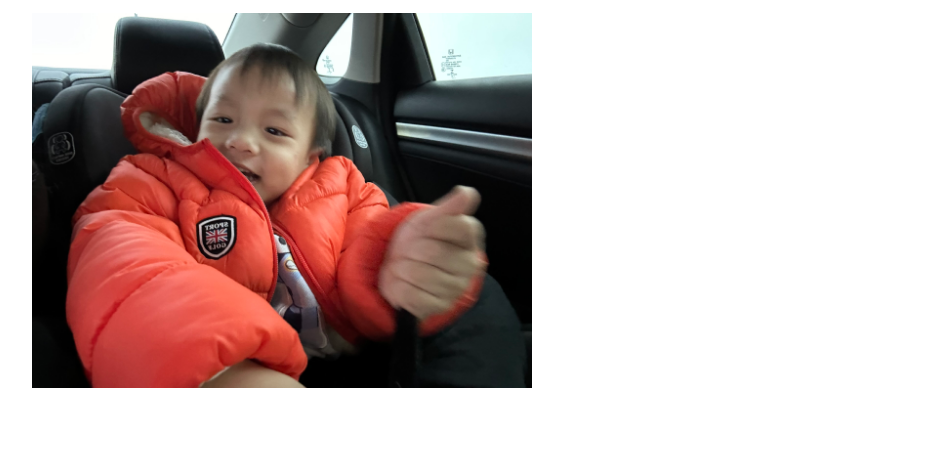
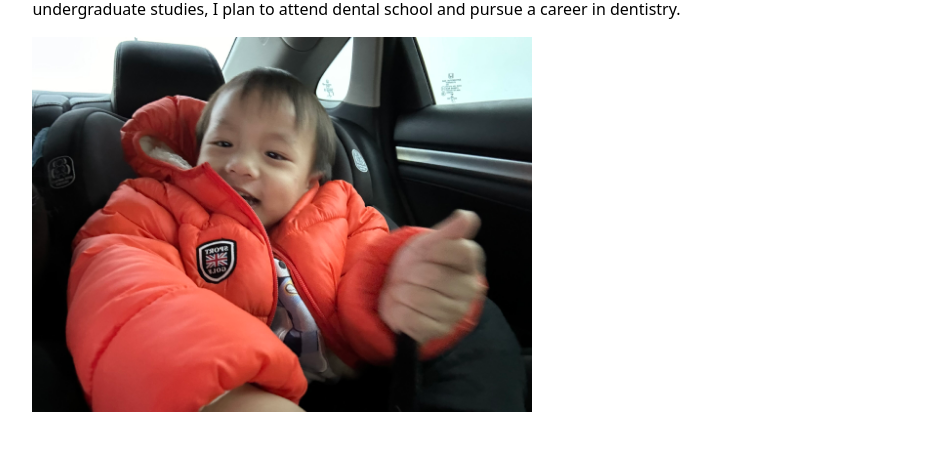
Before and after one commit to van013-svg/portfolio, a plain HTML site: page index.html in a window 1280 px wide. Shown: the part 326-800 px from the top of the page, without its empty margins (166-1109 px from the left). Drawn offline with Linux system fonts and the light colour scheme.

Commit message:
Update style.css

```diff
--- a/style.css
+++ b/style.css
@@ -6,4 +6,5 @@ body {
   max-width: 100ch;
   margin-inline: max(1em, (100% - 100ch) / 2);
   padding-inline: 1em;
+  padding-block: 1em;
 }
```
